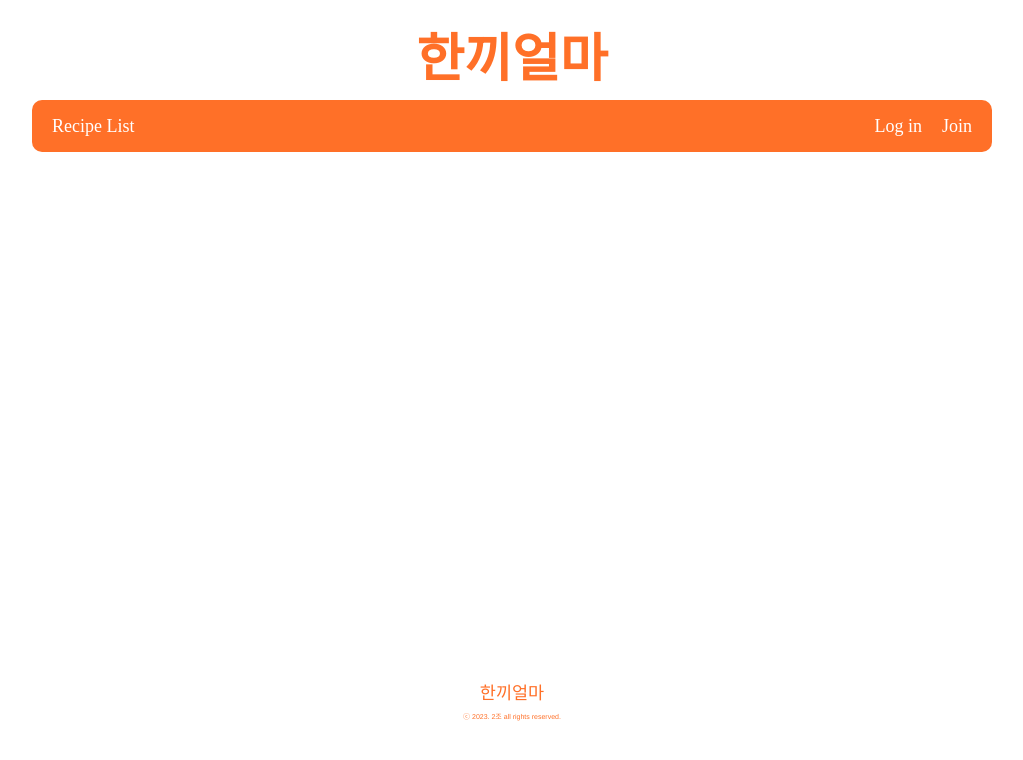
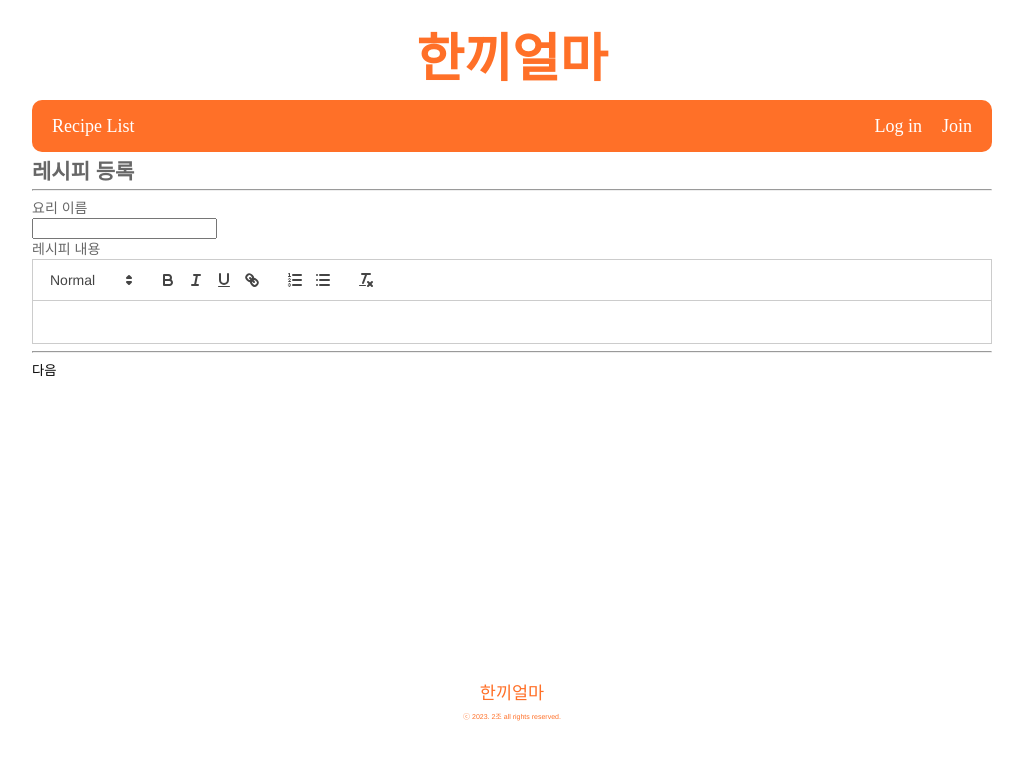
Before and after one commit to snowkwon420/recipeboot-front, a React (Create React App) app in the folder recipe-book/: page /posts/forms in a window 1280 px wide. Shown: the top 760 px of the page, without its empty margins (128-1151 px from the left). Built offline with nearby package versions, Linux system fonts and the light colour scheme; a web font is replaced by a local one.

Commit message:
feat: 레시피 작성 페이지 생성

```diff
--- a/recipe-book/package.json
+++ b/recipe-book/package.json
@@ -7,12 +7,15 @@
     "@testing-library/react": "^13.4.0",
     "@testing-library/user-event": "^13.5.0",
     "axios": "^1.5.1",
+    "classnames": "^2.3.2",
     "date-fns": "^2.30.0",
+    "dompurify": "^3.0.6",
     "eslint-plugin-jsx-a11y": "^6.7.1",
     "react": "^18.2.0",
     "react-dom": "^18.2.0",
     "react-icons": "^4.11.0",
     "react-js-pagination": "^3.0.3",
+    "react-quill": "^2.0.0",
     "react-router-dom": "^6.16.0",
     "react-scripts": "5.0.1",
     "styled-components": "^6.0.8",
--- /dev/null
+++ b/recipe-book/src/pages/post/Postform.jsx
@@ -0,0 +1,80 @@
+import { useState, useEffect } from 'react';
+import { useNavigate } from 'react-router-dom';
+import ReactQuill from "react-quill";
+import 'react-quill/dist/quill.snow.css';
+import axios from 'axios';
+import DOMPurify from 'dompurify';
+
+function stripHtmlTags(html) {
+  return DOMPurify.sanitize(html, { ALLOWED_TAGS: [] });
+}
+
+function Postform () {
+	const navigate = useNavigate();
+
+	const [ form, setForm ] = useState({
+		title: "",
+		contents: ""
+		});
+
+	const { title, contents } = form;
+
+	const onChange = (name, value) => {
+    setForm({
+      ...form,
+      [name]: value
+    });
+  };
+
+	const nextPage = () => {
+    const sanitizedContents = stripHtmlTags(contents);
+    navigate(`/postingredients?title=${encodeURIComponent(title)}&contents=${encodeURIComponent(sanitizedContents)}`);
+  }
+
+// 페이지 새로고침 혹은 창닫기 시도시 경고 메세지 출력
+	useEffect(() => {
+		const handleBeforeUnload = (event) => {
+			event.preventDefault();
+			event.returnValue = '변경사항이 저장되지 않을 수 있습니다. 정말 페이지를 나가시겠습니까?';
+		};
+
+		window.addEventListener('beforeunload', handleBeforeUnload);
+
+		return () => {
+			window.removeEventListener('beforeunload', handleBeforeUnload);
+		};
+	}, []);
+
+	return(
+			<>
+			<div className='recipebox'>
+				<h1 style={{fontWeight: 'bold'}}>레시피 등록</h1>
+				<hr/>
+
+				<div>요리 이름</div>
+				<input
+					type="text"
+					name='title'
+					value={title}
+					onChange={(e) => onChange('title', e.target.value)} />
+
+				<div>레시피 내용</div>
+				<ReactQuill value={contents} onChange={(value) => onChange('contents', value)} />
+				<hr/>
+
+				<button onClick={nextPage}>다음</button>
+
+			</div>
+			</>
+	);
+};
+
+export default Postform;
+
+// 재료 등록 부분 값 받아오기..?
+// 새로고침할때 내용이 사라집니다 괜찮으신가요? 같은거 alret으로 넣기
+
+
+// 버튼 + 같은건 투두앱 만들었던거에서 가져오기
+// 추가는 10개까지 가능? 혹은 제한 없이..대신 무언가 선택하지 않으면(기본값)넘어가지 않도록 설정
+// 플러스 버튼 누르면 옆에 마이너스 버튼 생기게...id값 1?인거는 안생기게 하거나 하면?될듯?
--- /dev/null
+++ b/recipe-book/src/pages/post/Postingredients.jsx
@@ -0,0 +1,51 @@
+import { useState, useEffect } from 'react';
+import { useNavigate, useLocation } from 'react-router-dom';
+import { MdAdd } from 'react-icons/md';
+import axios from 'axios';
+
+function Postingredients () {
+	const navigate = useNavigate();
+	const location = useLocation();
+	const queryParams = new URLSearchParams(location.search);
+
+  const title = queryParams.get('title');
+  const contents = queryParams.get('contents');
+
+	const saveForm = async () => {
+	// 게시글을 저장하는 로직을 추가
+	// form은 name으로 받아온 각 영역의 값을 뜻하는듯함
+	await axios.post('https://rest-recipe-book-dptb.run.goorm.site').then((res) => {
+		alert('등록되었습니다');
+		navigate('/posts'); // 저장 후, 게시글 리스트 페이지로 이동(현재는 메인)
+		});
+	};
+
+		// 서버 응답 확인??
+
+	const prevPage = () => {
+		navigate('/posts/forms'); // 레시피 등록 페이지로 이동
+	};
+
+	return(
+		<>
+			<div>
+        요리 이름: {title}
+      </div>
+      <div>
+        레시피 내용: {contents}
+      </div>
+
+			<h2>재료를 등록해주세요</h2>
+			<div>
+				품목: {} 수량: {}
+				<button type='submit'><MdAdd/></button>
+				<br/>
+
+				<button onClick={prevPage}>이전</button>
+				<button onClick={saveForm}>저장</button>
+			</div>
+		</>
+	);
+};
+
+export default Postingredients;
--- a/recipe-book/src/routes/Routing.jsx
+++ b/recipe-book/src/routes/Routing.jsx
@@ -1,6 +1,8 @@
 import { Routes, Route } from "react-router-dom";
 import Login from "../pages/auth/login/Login";
 import Signup from "../pages/auth/signup/Signup";
+import Postform from "../pages/post/Postform";
+import Postingredients from "../pages/post/Postingredients";
 
 function Routing() {
   return (
@@ -8,7 +10,8 @@ function Routing() {
       <Route path="/" element={<></>} />
       <Route path="/login" element={<Login />} />
       <Route path="/signup" element={<Signup />} />
-      <Route path="/login" element={<Login />} />
+      <Route path="/posts/forms" element={<Postform />} />
+      <Route path="/postingredients" element={<Postingredients />} />
     </Routes>
   );
 }
```
Also changed, not shown: 1 other file (tests, documents, lock files or other folders).
